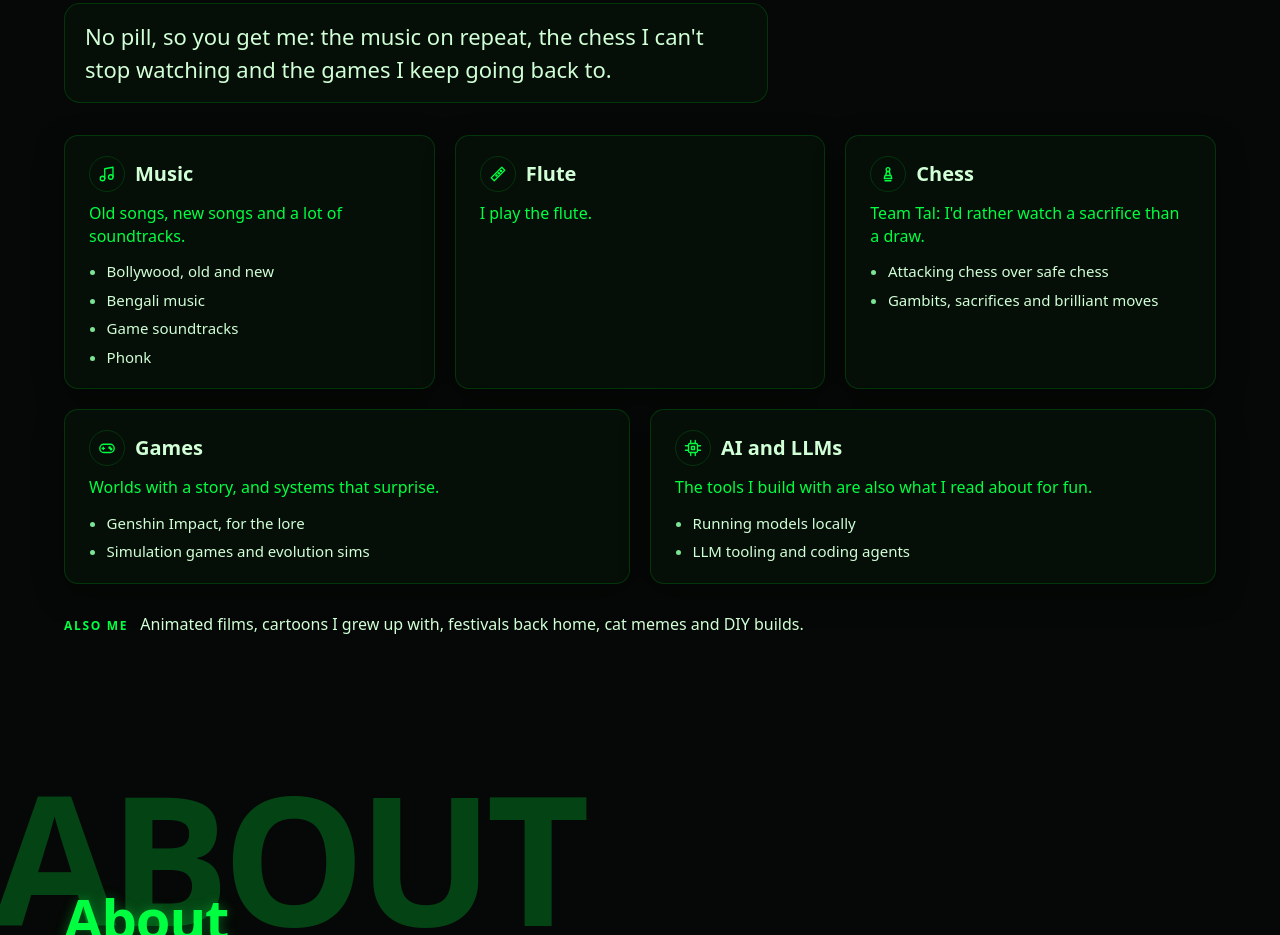
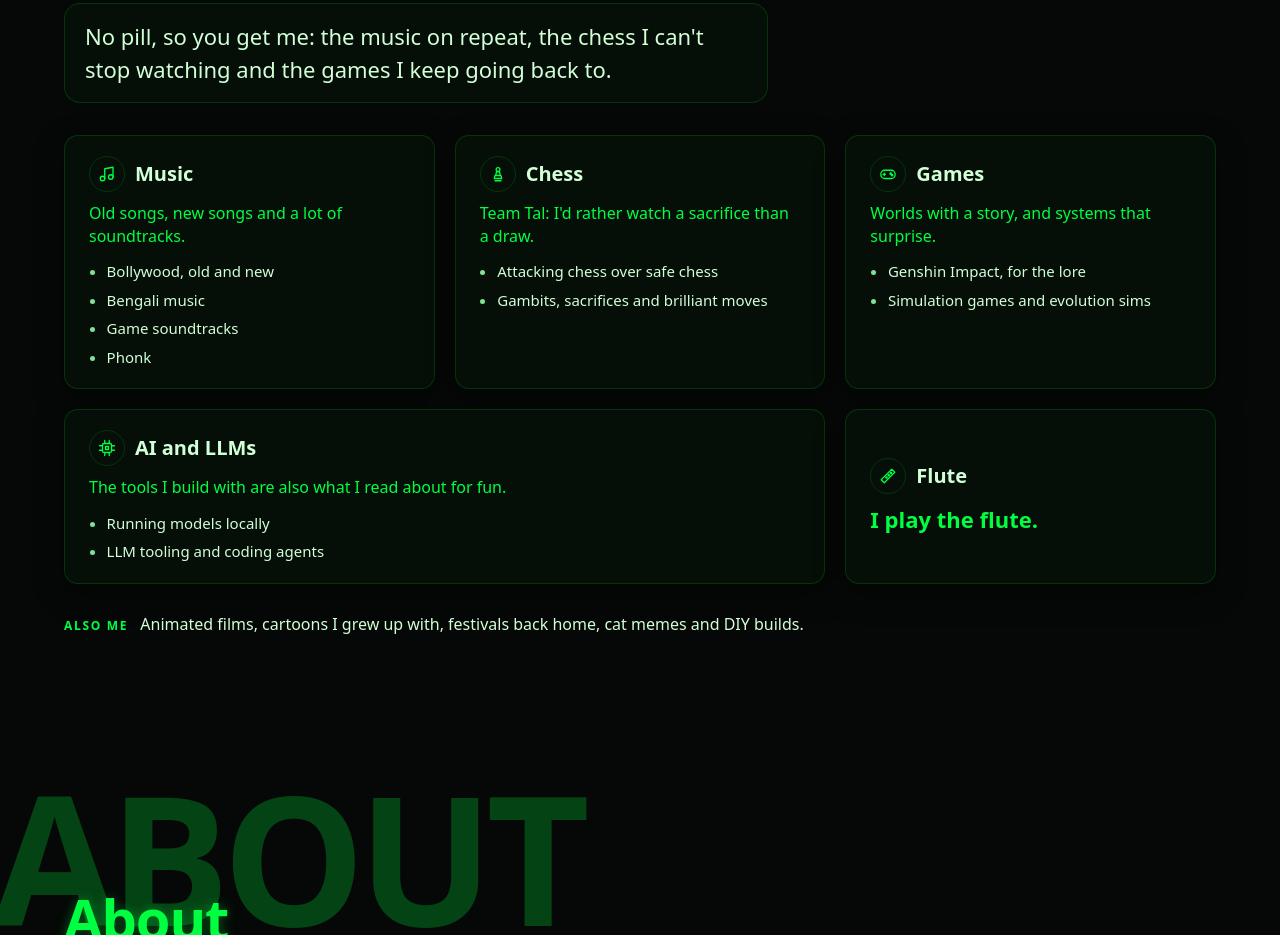
Before and after one commit to EnthusiastiCoder/Portfolio, a Next.js app: page / in a window 1280 px wide. Shown: the part 1300-2235 px from the top of the page. Built offline with nearby package versions, Linux system fonts and the light colour scheme; no server answers.

Commit message:
style(me): balance the interest cards, the flute line reads big

```diff
--- a/src/app/globals.css
+++ b/src/app/globals.css
@@ -2466,11 +2466,12 @@ html[data-pill="blue"] .scene-hand--red {
   }
 
   .me-card--ai {
-    grid-column: 1 / -1;
-  }
-}
-
-/* Two full rows on wide screens: three cards, then two wider ones. */
+    grid-column: span 1;
+  }
+}
+
+/* Two full rows on wide screens: music, chess and games, then AI wide and
+   the short flute card beside it. */
 @media (min-width: 1024px) {
   .me-cards {
     grid-template-columns: repeat(6, minmax(0, 1fr));
@@ -2480,10 +2481,26 @@ html[data-pill="blue"] .scene-hand--red {
     grid-column: span 2;
   }
 
-  .me-card--games,
   .me-card--ai {
-    grid-column: span 3;
-  }
+    grid-column: span 4;
+    order: 1;
+  }
+
+  .me-card--flute {
+    order: 2;
+  }
+}
+
+/* The flute card has one line: it reads big instead of leaving a gap. */
+.me-card--flute {
+  display: flex;
+  flex-direction: column;
+  justify-content: center;
+}
+
+.me-card--flute .me-card-lede {
+  font-size: 1.375rem;
+  font-weight: 700;
 }
 
 .me-card {
```
